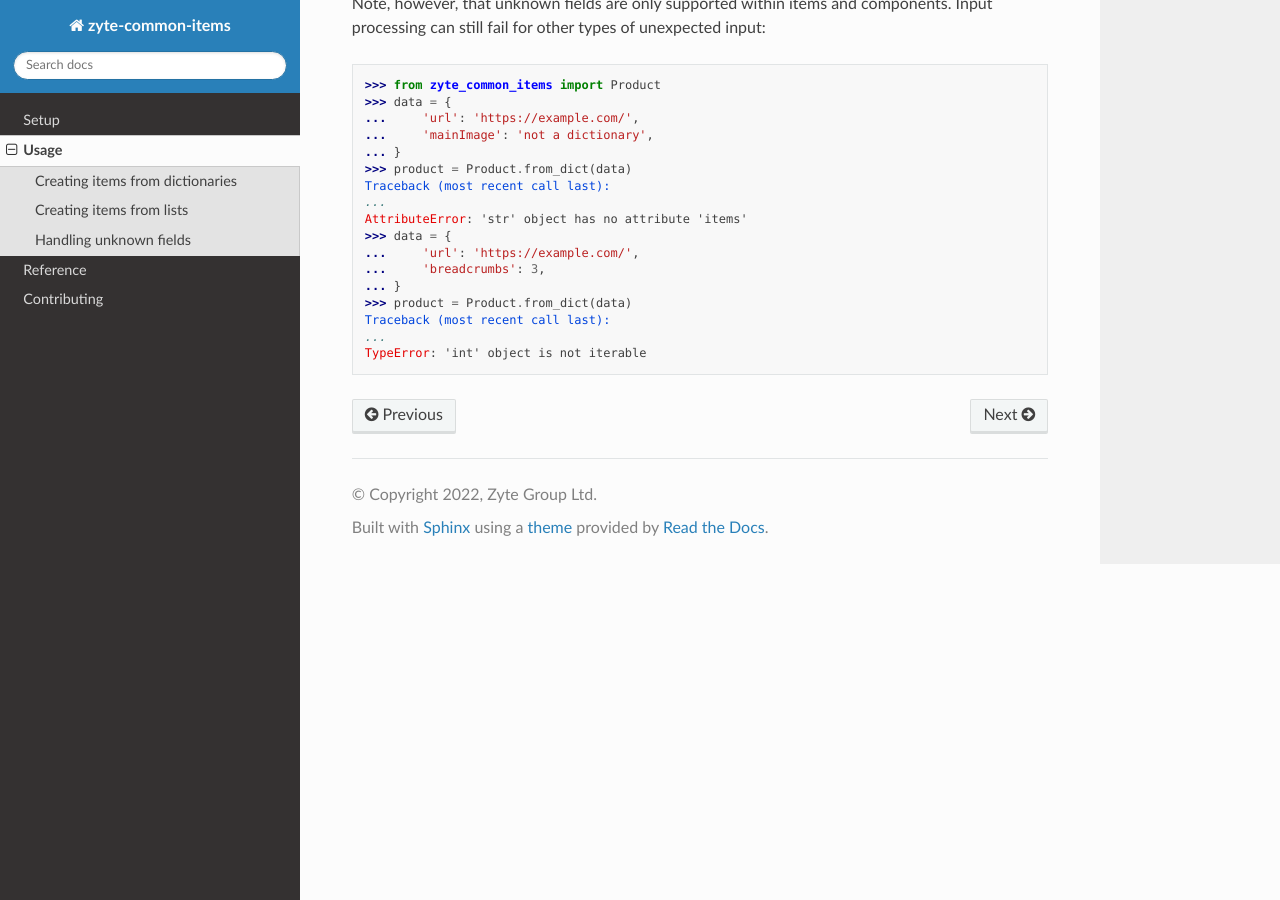
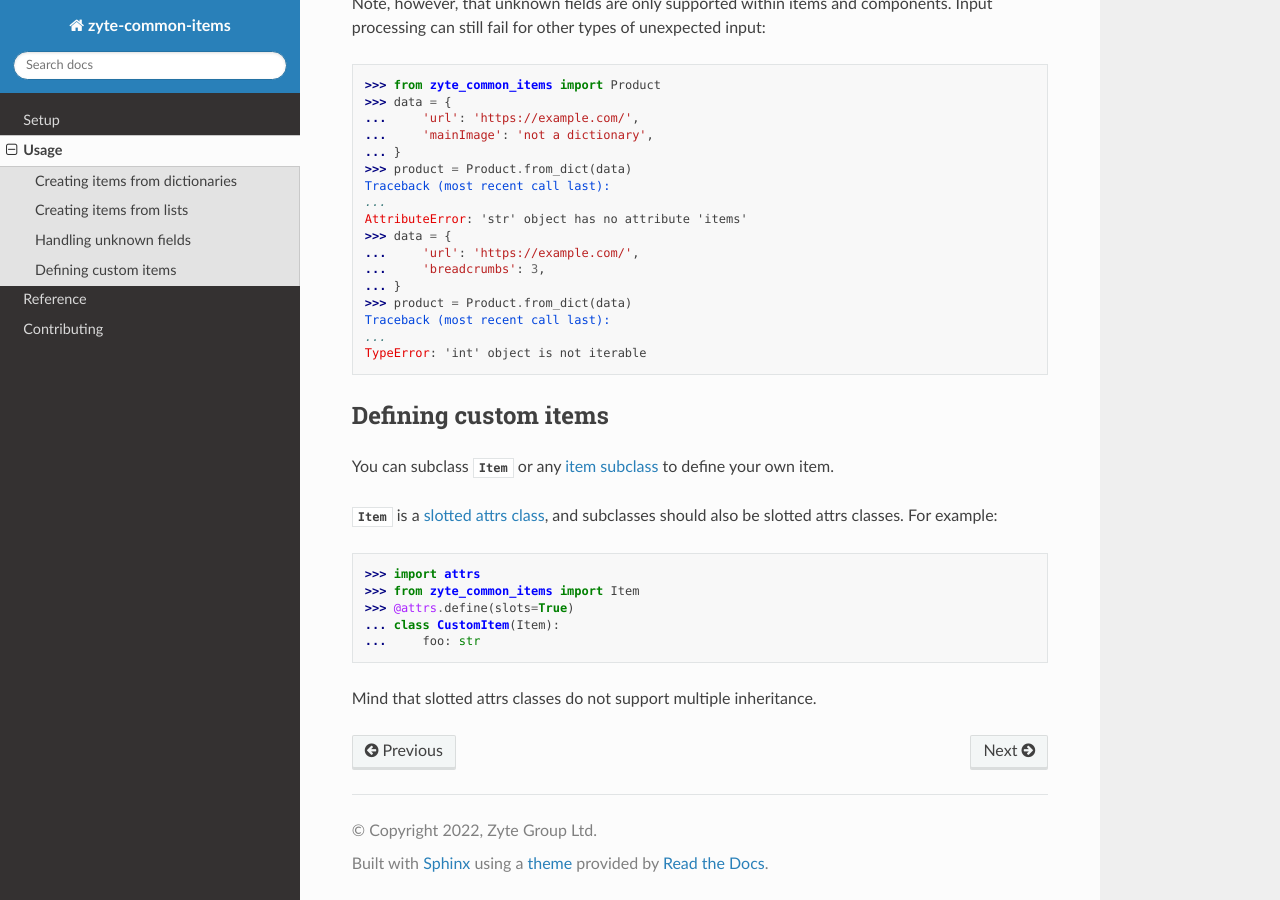
Before and after one commit to zytedata/zyte-common-items, a Sphinx documentation site: the page built from docs/usage.rst, in a window 1280 px wide and 900 px high, scrolled down 1888 px. Built offline with Sphinx 7.4.7 and the Read the Docs theme 2.0.0, drawn with Linux system fonts in a browser that asks for light colours; the version number could not be read and is left out.

Commit message:
Document custom item definition

```diff
--- a/docs/usage.rst
+++ b/docs/usage.rst
@@ -115,3 +115,23 @@ AttributeError: 'str' object has no attribute 'items'
 Traceback (most recent call last):
 ...
 TypeError: 'int' object is not iterable
+
+
+Defining custom items
+=====================
+
+You can subclass :class:`~zyte_common_items.base.Item` or any :ref:`item
+subclass <items>` to define your own item.
+
+:class:`~zyte_common_items.base.Item` is a `slotted attrs class`_, and
+subclasses should also be slotted attrs classes. For example:
+
+>>> import attrs
+>>> from zyte_common_items import Item
+>>> @attrs.define(slots=True)
+... class CustomItem(Item):
+...     foo: str
+
+Mind that slotted attrs classes do not support multiple inheritance.
+
+.. _slotted attrs class: https://www.attrs.org/en/stable/glossary.html#term-slotted-classes
```
